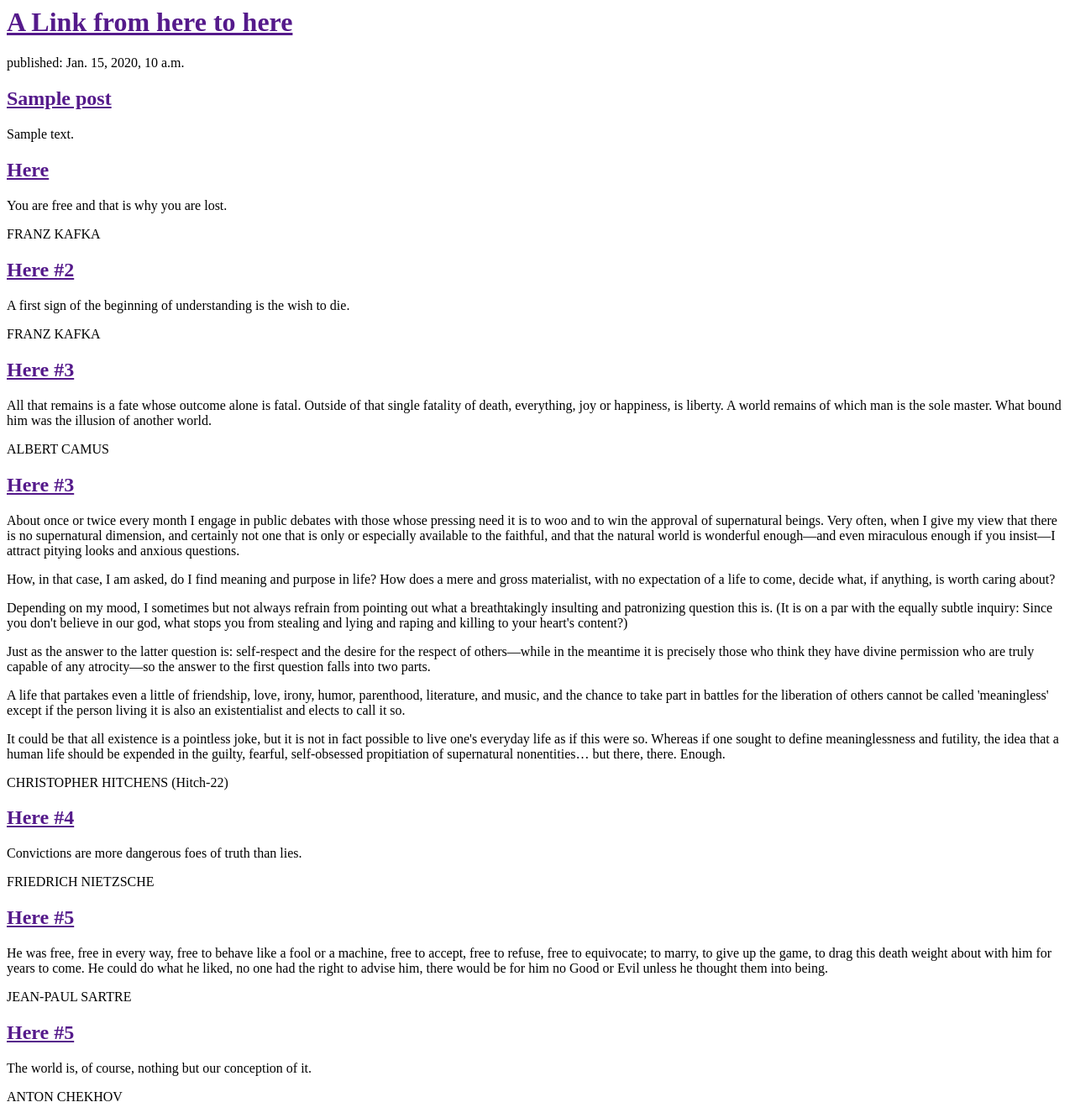
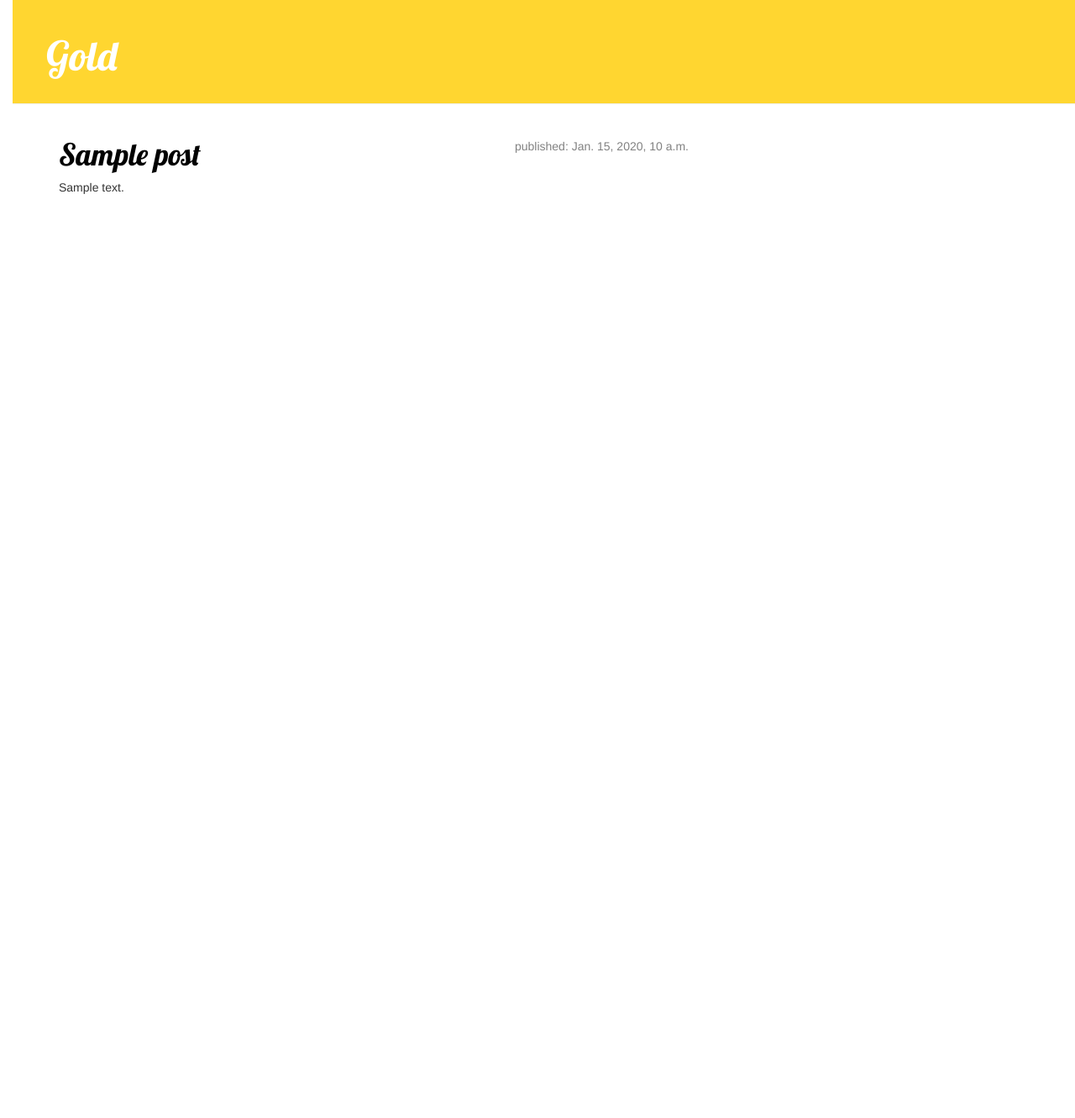
Before and after one commit to mpgold/my-first-blog1, a Django app: template blog/templates/blog/post_list.html in a window 1280 px wide. Shown: the whole page at 84% size. After the commit the page ends 231 px from the top, so only its background shows below. Run offline with Django 3.2, Linux system fonts and the light colour scheme; the template is opened without the code that fills it: values that come from a table or form of the project are taken from there, others are empty; tables that the repository leaves empty hold one stand-in row (values such as "Sample post"); some libraries are stand-ins or nearby versions.

Commit message:
Added view and Template for detailed posts and CSS for the site.

```diff
--- /dev/null
+++ b/blog/static/css/blog.css
@@ -0,0 +1,55 @@
+h1 a {
+  color: #FCA205;
+  font-family: 'Lobster';
+}
+body{
+  padding-left: 15px;
+}
+
+.page-header {
+    background-color: #ffd630;
+    margin-top: 0;
+    padding: 20px 20px 20px 40px;
+}
+
+.page-header h1, .page-header h1 a, .page-header h1 a:visited, .page-header h1 a:active {
+    color: #ffffff;
+    font-size: 36pt;
+    text-decoration: none;
+}
+
+.content {
+    margin-left: 40px;
+}
+
+h1, h2, h3, h4 {
+    font-family: 'Lobster', cursive;
+}
+
+.date {
+    float: right;
+    color: #828282;
+}
+
+.save {
+    float: right;
+}
+
+.post-form textarea, .post-form input {
+    width: 100%;
+}
+
+.top-menu, .top-menu:hover, .top-menu:visited {
+    color: #ffffff;
+    float: right;
+    font-size: 26pt;
+    margin-right: 20px;
+}
+
+.post {
+    margin-bottom: 70px;
+}
+
+.post h1 a, .post h1 a:visited {
+    color: #000000;
+}
--- /dev/null
+++ b/blog/templates/blog/base.html
@@ -0,0 +1,25 @@
+{% load staticfiles %}
+<html>
+  <head>
+      <title>Gold</title>
+      <link rel="stylesheet" href="//maxcdn.bootstrapcdn.com/bootstrap/3.2.0/css/bootstrap.min.css">
+      <link rel="stylesheet" href="//maxcdn.bootstrapcdn.com/bootstrap/3.2.0/css/bootstrap-theme.min.css">
+      <link href="http://fonts.googleapis.com/css?family=Lobster&subset=latin,latin-ext" rel="stylesheet" type="text/css">
+      <link rel="stylesheet" href="{%static "css/blog.css" %}">
+  </head>
+  <body>
+    <body>
+      <div class="page-header">
+          <h1><a href="/">Gold</a></h1>
+      </div>
+      <div class="content container">
+          <div class="row">
+              <div class="col-md-8">
+              {% block content %}
+              {% endblock %}
+              </div>
+          </div>
+      </div>
+  </body>
+  </body>
+</html>
--- a/blog/templates/blog/post_list.html
+++ b/blog/templates/blog/post_list.html
@@ -1,96 +1,13 @@
-<html>
-  <head>
-      <title>Gold</title>
-  </head>
-  <body>
-    <div>
-      <h1><a href="">A Link from here to here</a></h1>
-    </div>
+{% extends "blog/base.html" %}
 
-
-    {% for post in posts %}
-      <div>
-        <p>published: {{ post.published_date }}</p>
-        <h2><a href="">{{ post.title }}</a></h2>
-        <p>{{ post.text|linebreaks }}</p>
-      </div>
-    {% endfor %}
-
-    <div>
-      <h2><a href="">Here</a></h2>
-      <p>You are free and that is why you are lost.</p>
-      <p>FRANZ KAFKA</p>
-    </div>
-
-    <div>
-      <h2><a href="">Here #2</a></h2>
-      <p>A first sign of the beginning of understanding is the wish to die.</p>
-      <p>FRANZ KAFKA</p>
-    </div>
-
-    <div>
-      <h2><a href="">Here #3</a></h2>
-      <p>All that remains is a fate whose outcome alone is fatal. Outside of that single fatality of death, everything, joy or happiness, is liberty. A world remains of which man is the sole master. What bound him was the illusion of another world.</p>
-      <p>ALBERT CAMUS</p>
-
-      <div>
-        <h2><a href="">Here #3</a></h2>
-        <p>About once or twice every month I engage in public debates
-           with those whose pressing need it is to woo and to win
-           the approval of supernatural beings. Very often,
-           when I give my view that there is no supernatural dimension,
-           and certainly not one that is only or especially available to
-           the faithful, and that the natural world is wonderful enough—and
-           even miraculous enough if you insist—I attract pitying looks and
-           anxious questions. </p>
-          <p>How, in that case, I am asked, do I find meaning and purpose
-            in life? How does a mere and gross materialist, with no
-            expectation of a life to come, decide what, if anything,
-            is worth caring about?</p>
-            <p>Depending on my mood, I sometimes but not always refrain
-              from pointing out what a breathtakingly insulting
-              and patronizing question this is. (It is on a par with the
-              equally subtle inquiry: Since you don't believe in our god,
-              what stops you from stealing and lying and raping and killing
-              to your heart's content?)</p>
-            <p>Just as the answer to the latter question is:
-              self-respect and the desire for the respect of
-              others—while in the meantime it is precisely those who
-              think they have divine permission who are truly capable
-               of any atrocity—so the answer to the first question falls
-               into two parts.</p>
-               <p>A life that partakes even a little of
-                friendship, love, irony, humor, parenthood, literature,
-                and music, and the chance to take part in battles for the
-                liberation of others cannot be called 'meaningless' except
-                if the person living it is also an existentialist and elects
-                to call it so.</p>
-                <p>It could be that all existence is a pointless
-                joke, but it is not in fact possible to live one's everyday
-                life as if this were so. Whereas if one sought to define
-                meaninglessness and futility, the idea that a human life
-                should be expended in the guilty, fearful, self-obsessed
-                propitiation of supernatural nonentities… but there, there.
-                Enough.</p>
-        <p>CHRISTOPHER HITCHENS (Hitch-22)</p>
-      </div>
-
-      <div>
-        <h2><a href="">Here #4</a></h2>
-        <p>Convictions are more dangerous foes of truth than lies.</p>
-        <p>FRIEDRICH NIETZSCHE</p>
-      </div>
-
-      <div>
-        <h2><a href="">Here #5</a></h2>
-        <p>He was free, free in every way, free to behave like a fool or a machine, free to accept, free to refuse, free to equivocate; to marry, to give up the game, to drag this death weight about with him for years to come. He could do what he liked, no one had the right to advise him, there would be for him no Good or Evil unless he thought them into being.</p>
-        <p>JEAN-PAUL SARTRE</p>
-      </div>
-
-      <div>
-        <h2><a href="">Here #5</a></h2>
-        <p>The world is, of course, nothing but our conception of it.</p>
-        <p>ANTON CHEKHOV</p>
-      </div>
-  </body>
-</html>
+{% block content %}
+            {% for post in posts %}
+                <div class="post">
+                    <div class="date">
+                        <p>published: {{ post.published_date }}</p>
+                    </div>
+                    <h1><a href="{% url "post_detail" pk=post.pk %}">{{ post.title }}</a></h1>
+                    <p>{{ post.text|linebreaks }}</p>
+                </div>
+            {% endfor %}
+{% endblock content %}
--- a/blog/urls.py
+++ b/blog/urls.py
@@ -1,6 +1,7 @@
-from django.conf.urls import url
+from django.conf.urls import include, url
 from . import views
 
-urlpatterns = {
+urlpatterns = [
     url(r'^$', views.post_list, name='post_list'),
-}
+    url(r'^post/(?P<pk>[0-9]+)/$', views.post_detail, name='post_detail'),
+]
--- a/blog/views.py
+++ b/blog/views.py
@@ -1,8 +1,13 @@
 from django.shortcuts import render
 from django.utils import timezone
 from .models import Post
+from django.shortcuts import render, get_object_or_404
 
 # Create your views here.
 def post_list(request):
     posts = Post.objects.filter(published_date__lte=timezone.now()).order_by('-published_date')
     return render(request, 'blog/post_list.html', {'posts':posts})
+
+def post_detail(request, pk):
+    post = get_object_or_404(Post, pk=pk)
+    return render(request, 'blog/post_detail.html', {'post': post})
```
Also changed, not shown: blog/templates/blog/post_detail.html (added, +13 -0 lines), blog/templates/blog/post_list copy.html (added, +114 -0 lines).
